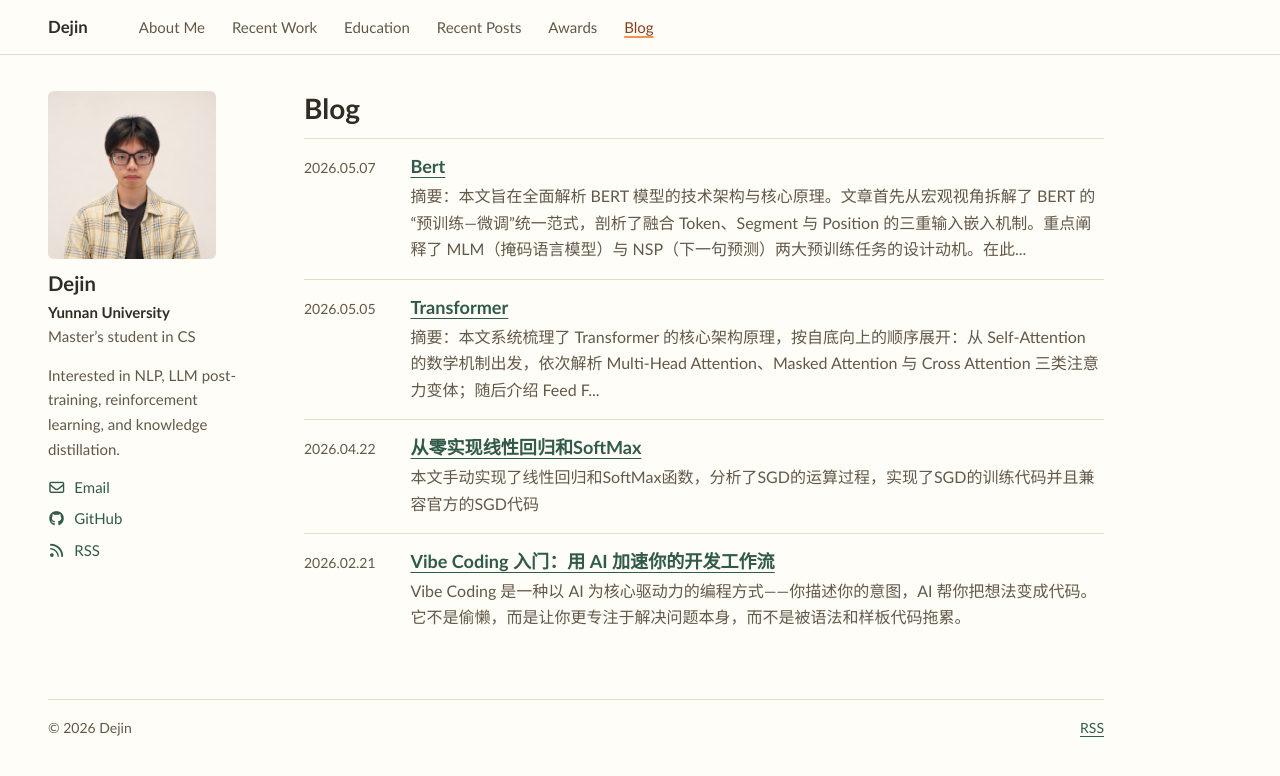
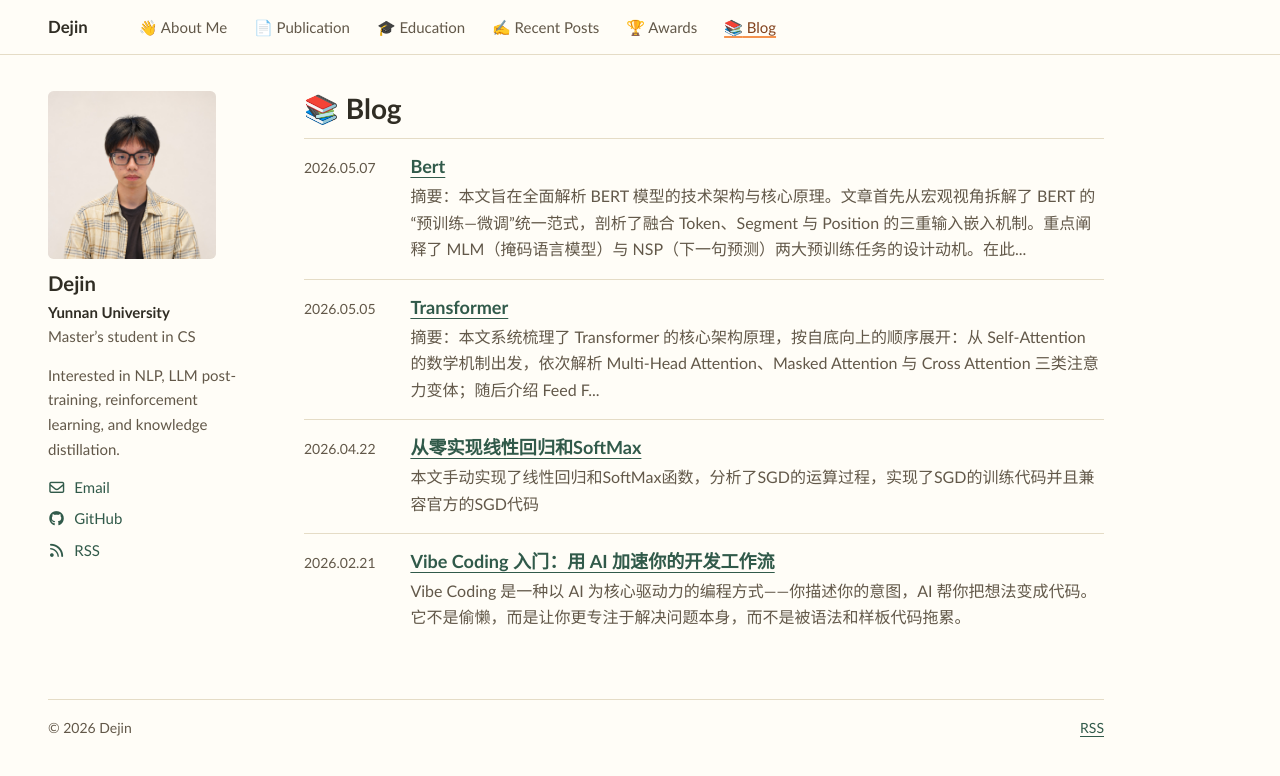
Before and after one commit to Dejintime/Dejintime.github.io, a Jekyll site: the page built from blog.html, in a window 1280 px wide. Shown: the top 776 px of the page. Built offline with Jekyll 4.4.1, drawn with Linux system fonts in a browser that asks for light colours.

Commit message:
Rename research section to Publication and add section emojis

```diff
--- a/_data/navigation.yml
+++ b/_data/navigation.yml
@@ -1,12 +1,18 @@
 - name: About Me
+  emoji: "👋"
   section: about
-- name: Recent Work
-  section: recent-work
+- name: Publication
+  emoji: "📄"
+  section: publication
 - name: Education
+  emoji: "🎓"
   section: education
 - name: Recent Posts
+  emoji: "✍️"
   section: recent-posts
 - name: Awards
+  emoji: "🏆"
   section: awards
 - name: Blog
+  emoji: "📚"
   link: /blog/
--- a/_layouts/default.html
+++ b/_layouts/default.html
@@ -33,7 +33,7 @@
           {% else %}
             {% assign href = item.link | relative_url %}
           {% endif %}
-          <a href="{{ href }}"{% if nav_active %} aria-current="{% if page.url == item.link %}page{% else %}true{% endif %}"{% endif %}>{{ item.name }}</a>
+          <a href="{{ href }}"{% if nav_active %} aria-current="{% if page.url == item.link %}page{% else %}true{% endif %}"{% endif %}>{% if item.emoji %}<span aria-hidden="true">{{ item.emoji }}</span> {% endif %}{{ item.name }}</a>
         {% endfor %}
       </nav>
     </div>
--- a/blog.html
+++ b/blog.html
@@ -5,7 +5,7 @@ permalink: /blog/
 ---
 
 <div class="blog-index">
-  <h1>Blog</h1>
+  <h1><span aria-hidden="true">📚</span> Blog</h1>
   {% if site.posts.size > 0 %}
     <ul class="post-list">
       {% for post in site.posts %}
```
Also changed, not shown: index.html (+6 -6 lines), README.md.
